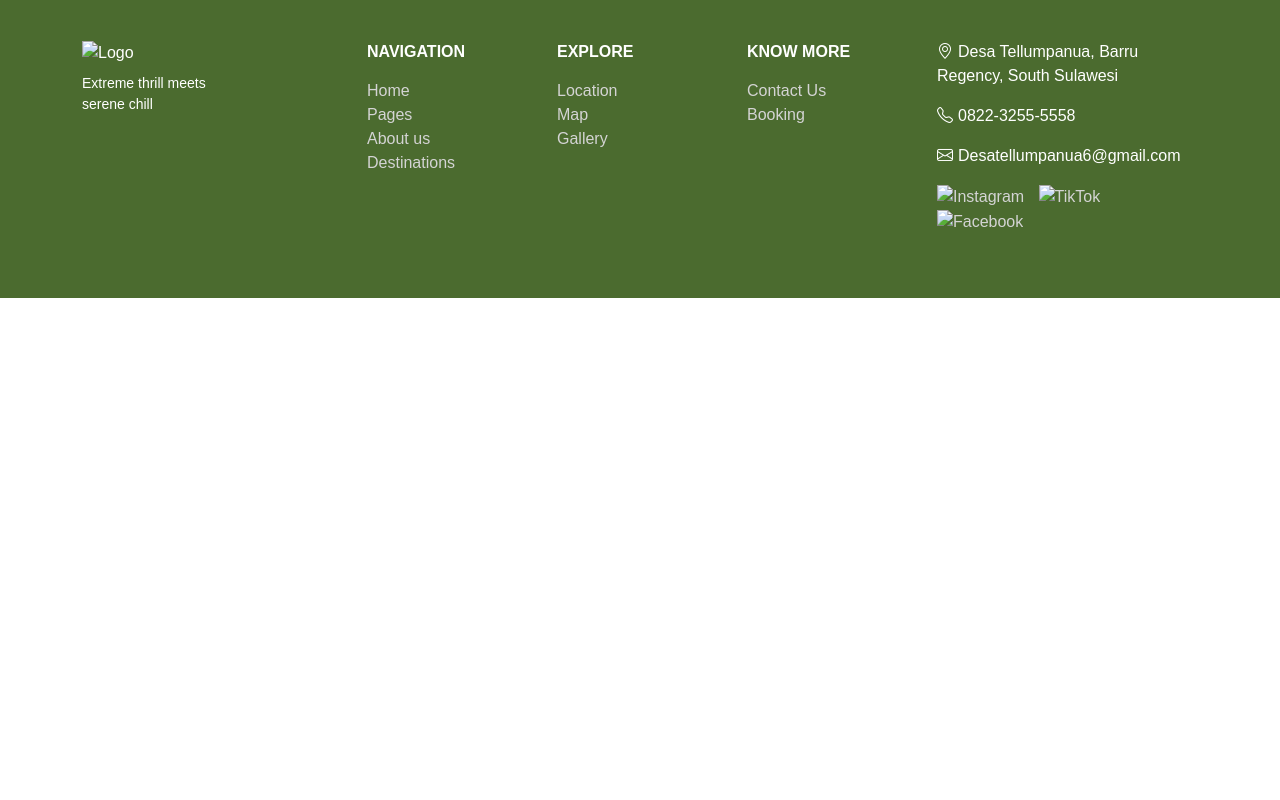
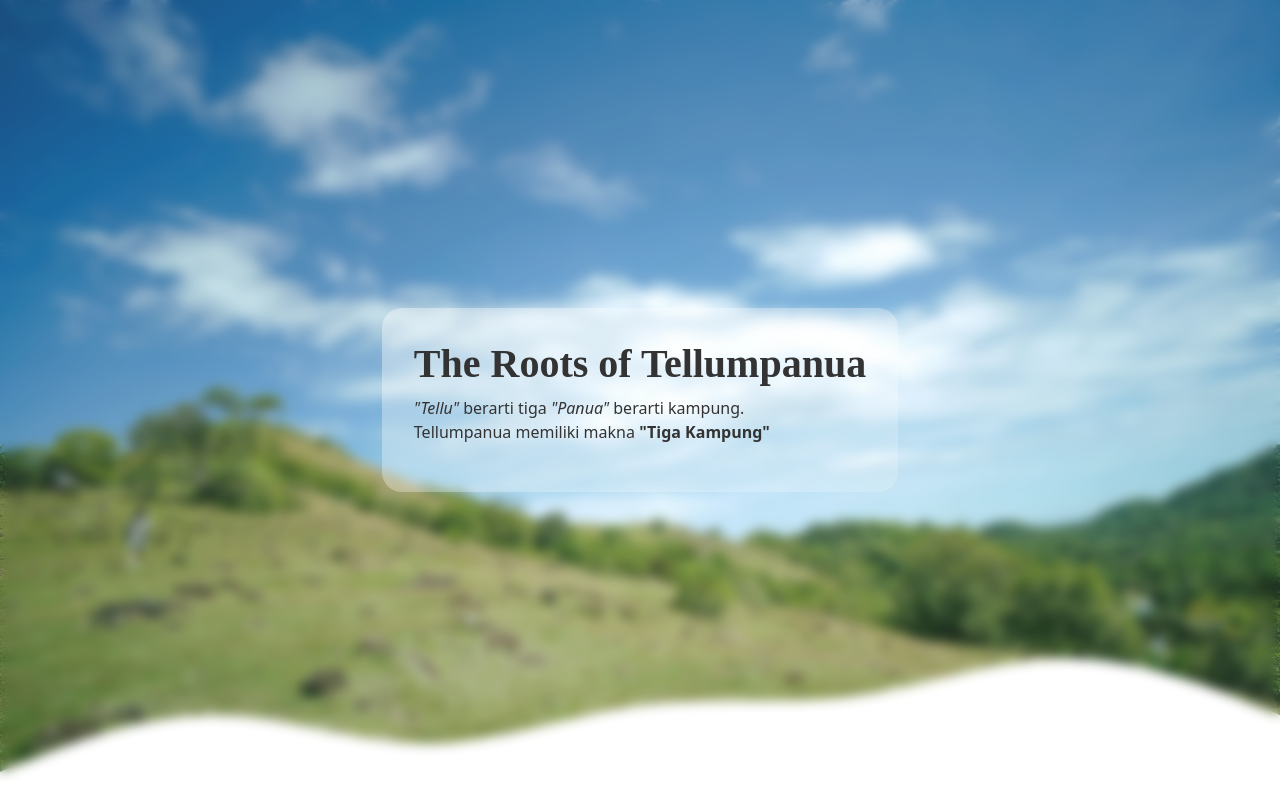
Before and after one commit to Oreo-1/sapatellumpanua-web, a plain HTML site: page public/test.html in a window 1280 px wide. Drawn offline with nearby package versions, Linux system fonts and the light colour scheme.

Commit message:
fixed a minor whoopsie

```diff
--- a/public/style-fonts.css
+++ b/public/style-fonts.css
@@ -24,7 +24,7 @@
 }
 
 .carena-regular {
-    font-family: 'Carena_Regular';
+    font-family: 'Carena-Regular';
 }
 
 .quicksand-book {
--- a/public/style.css
+++ b/public/style.css
@@ -145,8 +145,14 @@ html {
   color: #ddd !important;
 }
 
-/* about us section */
+/* about us section (first part) */
 /* Statistics Cards Styling */
+.ausfp {
+  color: #557b38;
+}
+.ausfp-1 {
+  margin-left: 30px;
+}
 .stats-section {
   position: relative;
 }
@@ -154,7 +160,7 @@ html {
   text-align: left;
   margin-bottom: 2rem;
   font-weight: 600;
-  color: #567a37;
+  color: #557b38;
   font-size: 2.2rem;
 }
 .stat-cards-row {
@@ -242,6 +248,9 @@ html {
 }
 
 @media (max-width: 768px) {
+  .ausfp-1 {
+    margin-left: 0px;
+  }
   .content-wrapper {
     flex-direction: column;
   }
@@ -258,6 +267,7 @@ html {
     width: 100%;
     display: flex;
     justify-content: center;
+    margin-bottom: 150px;
   }
   .section-title {
     text-align: center;
@@ -291,6 +301,51 @@ html {
     left: 80px;
     z-index: 1;
 }
+}
+
+/* about us section (second part) */
+.hero-roots-section {
+  position: relative;
+  background: url('assets/img/RootsOfTellumpanua.jpg') no-repeat center center;
+  background-size: cover;
+  min-height: 100vh;
+  display: flex;
+  align-items: center;
+  justify-content: center;
+  color: white;
+}
+
+.hero-overlay-roots-section {
+  position: absolute;
+  top: 0;
+  left: 0;
+  width: 100%;
+  height: 100%;
+  backdrop-filter: blur(3px);
+  background: rgba(255, 255, 255, 0.1);
+  z-index: 1;
+}
+
+.hero-content-roots-section {
+  position: relative;
+  z-index: 2;
+  text-align: left;
+  padding: 2rem;
+  background: linear-gradient(to bottom right, rgba(255,255,255,0.4), rgba(255,255,255,0.2));
+  border-radius: 20px;
+  max-width: 700px;
+  color: #333;
+}
+
+
+.hero-content-roots-section p {
+  font-size: 1rem;
+}
+
+.roots-wave {
+  position: absolute;
+  bottom: 0;
+  width: 100%;
 }
 
 /* test section */
--- a/public/test.html
+++ b/public/test.html
@@ -2,108 +2,75 @@
 <html lang="en">
 <head>
   <meta charset="UTF-8">
-  <meta name="viewport" content="width=device-width, initial-scale=1">
-  <title>Tellumpanua Footer</title>
-  <link href="https://cdn.jsdelivr.net/npm/bootstrap@5.3.0/dist/css/bootstrap.min.css" rel="stylesheet">
+  <meta name="viewport" content="width=device-width, initial-scale=1.0">
+  <title>Tellumpanua Section</title>
+  <link href="https://cdn.jsdelivr.net/npm/bootstrap@5.3.3/dist/css/bootstrap.min.css" rel="stylesheet">
   <style>
-    .footer {
-      background-color: #4b6b2f; /* Match the green color */
+    .hero-roots-section {
+      position: relative;
+      background: url('assets/img/RootsOfTellumpanua.jpg') no-repeat center center;
+      background-size: cover;
+      min-height: 100vh;
+      display: flex;
+      align-items: center;
+      justify-content: center;
       color: white;
-      padding: 40px 0;
-      font-family: Arial, sans-serif;
     }
 
-    .footer a {
-      color: #d4d4d4;
-      text-decoration: none;
+    .hero-overlay-roots-section {
+      position: absolute;
+      top: 0;
+      left: 0;
+      width: 100%;
+      height: 100%;
+      backdrop-filter: blur(6px);
+      background: rgba(255, 255, 255, 0.1);
+      z-index: 1;
     }
 
-    .footer a:hover {
-      text-decoration: underline;
+    .hero-content-roots-section {
+      position: relative;
+      z-index: 2;
+      text-align: left;
+      padding: 2rem;
+      background: linear-gradient(to bottom right, rgba(255,255,255,0.4), rgba(255,255,255,0.2));
+      border-radius: 20px;
+      max-width: 700px;
+      color: #333;
     }
 
-    .footer .logo-text {
-      font-size: 14px;
+    .hero-content-roots-section h1 {
+      font-family: 'carena-regular';
+      font-size: 2.5rem;
+      font-weight: bold;
     }
 
-    .footer .section-title {
-      font-weight: bold;
-      margin-bottom: 15px;
+    .hero-content-roots-section p {
+      font-size: 1rem;
     }
 
-    .social-icons img {
-      width: 20px;
-      margin-right: 10px;
-    }
-
-    .footer-bottom {
-      margin-top: 20px;
-      font-size: 12px;
-    }
-
-    .icon {
-      margin-right: 5px;
+    .roots-wave {
+      position: absolute;
+      bottom: 0;
+      width: 100%;
     }
   </style>
 </head>
 <body>
 
-<footer class="footer text-white">
-  <div class="container">
-    <div class="row">
-      <!-- Logo Section -->
-      <div class="col-md-3 mb-4">
-        <img src="logo.png" alt="Logo" style="width: 80px;">
-        <p class="logo-text mt-2">Extreme thrill meets<br>serene chill</p>
-      </div>
+  <section class="hero-roots-section">
+    <div class="hero-overlay-roots-section"></div>
+    <div class="hero-content-roots-section">
+      <h1>The Roots of Tellumpanua</h1>
+      <p><em>"Tellu"</em> berarti tiga <em>"Panua"</em> berarti kampung.<br>
+         Tellumpanua memiliki makna <strong>"Tiga Kampung"</strong></p>
+    </div>
 
-      <!-- Navigation -->
-      <div class="col-md-2 mb-4">
-        <div class="section-title">NAVIGATION</div>
-        <ul class="list-unstyled">
-          <li><a href="#">Home</a></li>
-          <li><a href="#">Pages</a></li>
-          <li><a href="#">About us</a></li>
-          <li><a href="#">Destinations</a></li>
-        </ul>
-      </div>
-
-      <!-- Explore -->
-      <div class="col-md-2 mb-4">
-        <div class="section-title">EXPLORE</div>
-        <ul class="list-unstyled">
-          <li><a href="#">Location</a></li>
-          <li><a href="#">Map</a></li>
-          <li><a href="#">Gallery</a></li>
-        </ul>
-      </div>
-
-      <!-- Know More -->
-      <div class="col-md-2 mb-4">
-        <div class="section-title">KNOW MORE</div>
-        <ul class="list-unstyled">
-          <li><a href="#">Contact Us</a></li>
-          <li><a href="#">Booking</a></li>
-        </ul>
-      </div>
-
-      <!-- Contact Info -->
-      <div class="col-md-3 mb-4">
-        <p><i class="bi bi-geo-alt icon"></i>Desa Tellumpanua, Barru Regency, South Sulawesi</p>
-        <p><i class="bi bi-telephone icon"></i>0822-3255-5558</p>
-        <p><i class="bi bi-envelope icon"></i>Desatellumpanua6@gmail.com</p>
-        <div class="social-icons mt-2">
-          <a href="#"><img src="icon-instagram.png" alt="Instagram"></a>
-          <a href="#"><img src="icon-tiktok.png" alt="TikTok"></a>
-          <a href="#"><img src="icon-facebook.png" alt="Facebook"></a>
-        </div>
-      </div>
-    </div>
-  </div>
-</footer>
-
-<!-- Bootstrap Icons CDN -->
-<link href="https://cdn.jsdelivr.net/npm/bootstrap-icons@1.10.0/font/bootstrap-icons.css" rel="stylesheet">
+    <!-- Optional SVG roots-wave at bottom -->
+    <svg class="roots-wave" viewBox="0 0 1440 320">
+      <path fill="#ffffff" fill-opacity="1" d="M0,288L40,272C80,256,160,224,240,224C320,224,400,256,480,256C560,256,640,224,720,213.3C800,203,880,213,960,202.7C1040,192,1120,160,1200,160C1280,160,1360,192,1400,208L1440,224L1440,320L1400,320C1360,320,1280,320,1200,320C1120,320,1040,320,960,320C880,320,800,320,720,320C640,320,560,320,480,320C400,320,320,320,240,320C160,320,80,320,40,320L0,320Z"></path>
+    </svg>
+  </section>
 
 </body>
 </html>
```
Also changed, not shown: public/index.html (+25 -5 lines), original-image/HXA00014.jpg (added), public/assets/img/RootsOfTellumpanua.jpg (added).
